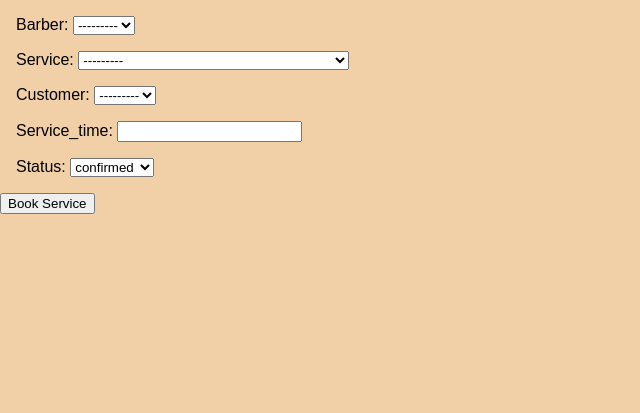
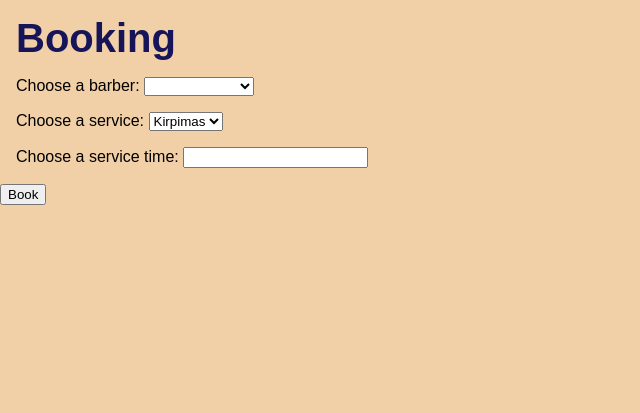
Before and after one commit to GabrieliusKmel/ptu16_kirpykla, a Django app: page /book-service/ in a window 1280 px wide. Shown: the part 67-480 px from the top of the page, without its empty margins (0-640 px from the left). Run offline with Django 4.2, Linux system fonts and the light colour scheme; data comes from the database, SQL or seed files in the repository.

Commit message:
patvarkytas booking

```diff
--- a/gp_kirpykla/kirpykla/forms.py
+++ b/gp_kirpykla/kirpykla/forms.py
@@ -4,9 +4,22 @@
 from django.utils import timezone
 
 class ServiceOrderForm(forms.ModelForm):
+    def __init__(self, *args, **kwargs):
+        super().__init__(*args, **kwargs)
+        # Filter barbers with is_staff=True
+        barber_choices = [(barber.id, barber.get_full_name()) for barber in models.User.objects.filter(is_staff=True)]
+        self.fields['barber'].choices = barber_choices
+        self.fields['barber'].label = 'Choose a barber:'
+        service_choices = [(service.id, service.name) for service in models.Service.objects.all()]
+        self.fields['service'].choices = service_choices
+        self.fields['service'].label = 'Choose a service:'
+
     class Meta:
         model = models.ServiceOrder
-        fields = ['barber', 'service', 'customer', 'service_time', 'status']
+        fields = ['barber', 'service', 'service_time']
+        labels = {
+            'service_time': 'Choose a service time:',
+        }
 
     def clean_service_time(self):
         service_time = self.cleaned_data['service_time']
--- a/gp_kirpykla/kirpykla/templates/kirpykla/booking_form.html
+++ b/gp_kirpykla/kirpykla/templates/kirpykla/booking_form.html
@@ -2,9 +2,10 @@
 {% load i18n %}
 {% block title %}{% trans "booking"|capfirst %} {{block.super}}{% endblock title %}
 {% block content %}
+<h1>{% trans "booking"|capfirst %}</h1>
 <form method="post">
   {% csrf_token %}
   {{ form.as_p }}
-  <button type="submit">Book Service</button>
+  <button type="submit">Book</button>
 </form>
 {% endblock content%}
--- a/gp_kirpykla/kirpykla/views.py
+++ b/gp_kirpykla/kirpykla/views.py
@@ -36,6 +36,7 @@
     if request.method == 'POST':
         form = forms.ServiceOrderForm(request.POST)
         if form.is_valid():
+            form.instance.customer = request.user
             form.save()
             return redirect('booking_success')
     else:
```
